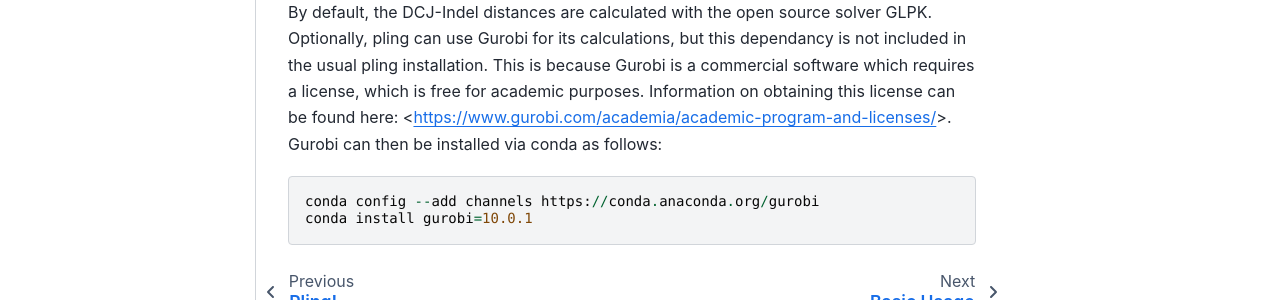
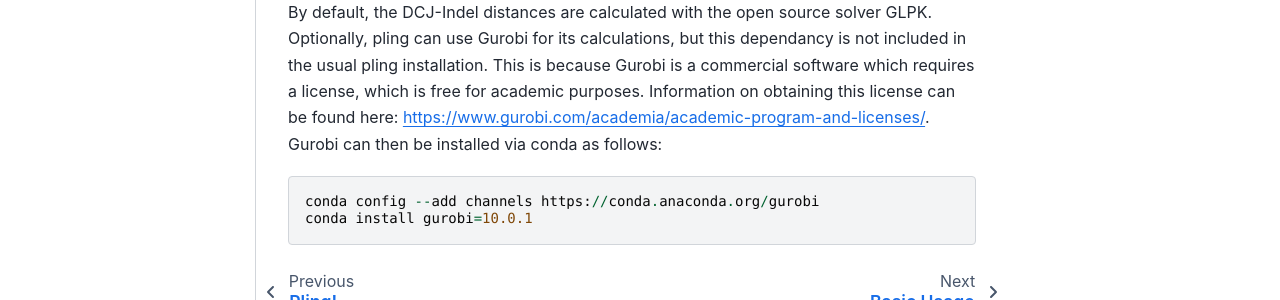
Before and after one commit to iqbal-lab-org/pling, a Sphinx documentation site: the page built from docs/installation.rst, in a window 1280 px wide and 1310 px high. Shown: the part 908-1208 px from the top of the window. Built offline with Sphinx 7.4.7 and the Sphinx Book theme 1.1.4, drawn with Linux system fonts in a browser that asks for light colours.

```diff
--- a/docs/installation.rst
+++ b/docs/installation.rst
@@ -31,7 +31,7 @@ and then finally install pling with::
 Installing optional dependancies
 --------------------------------
 
-By default, the DCJ-Indel distances are calculated with the open source solver GLPK. Optionally, pling can use Gurobi for its calculations, but this dependancy is not included in the usual pling installation. This is because Gurobi is a commercial software which requires a license, which is free for academic purposes. Information on obtaining this license can be found here: <https://www.gurobi.com/academia/academic-program-and-licenses/>. Gurobi can then be installed via conda as follows::
+By default, the DCJ-Indel distances are calculated with the open source solver GLPK. Optionally, pling can use Gurobi for its calculations, but this dependancy is not included in the usual pling installation. This is because Gurobi is a commercial software which requires a license, which is free for academic purposes. Information on obtaining this license can be found here: https://www.gurobi.com/academia/academic-program-and-licenses/. Gurobi can then be installed via conda as follows::
 
 	conda config --add channels https://conda.anaconda.org/gurobi
 	conda install gurobi=10.0.1
```
